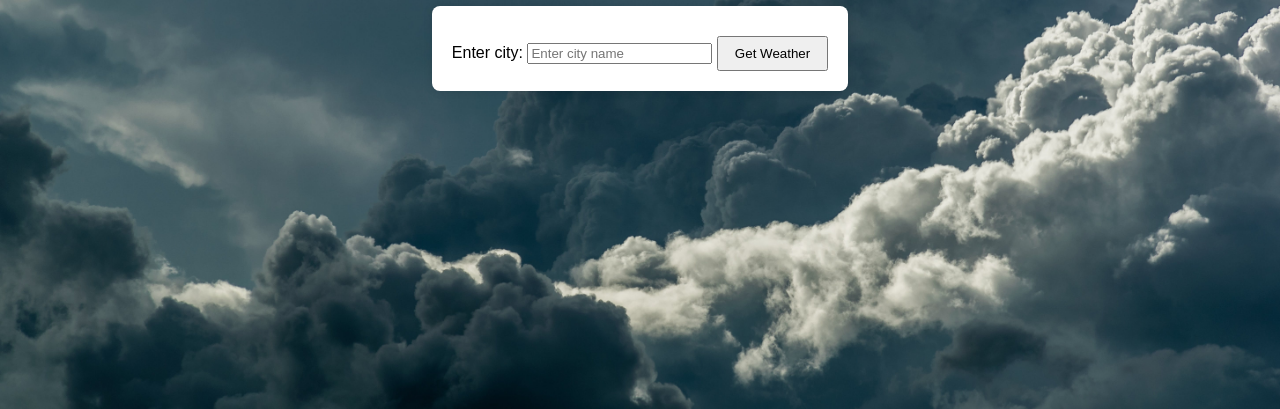
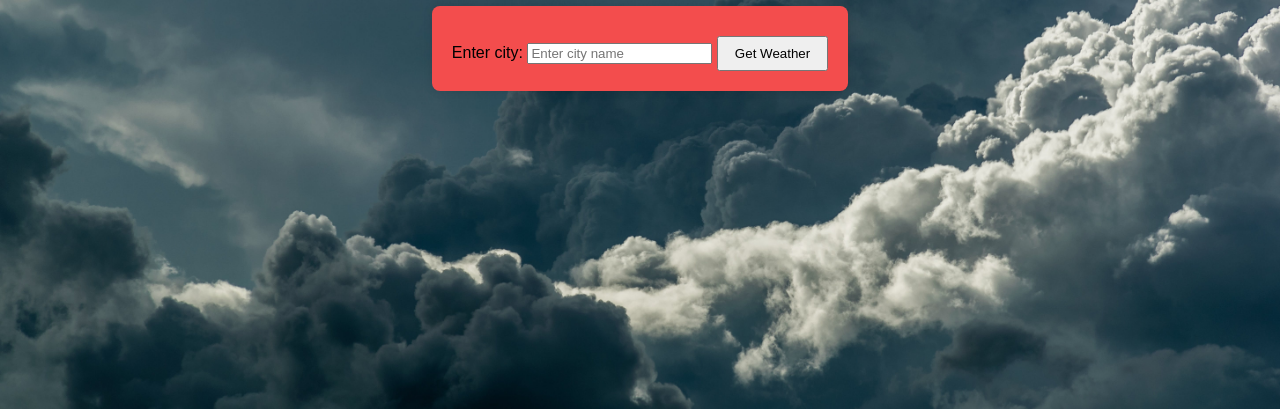
Before and after one commit to amriteshamr/JavaScript, a plain HTML site: page Weather App/index.html in a window 1280 px wide. Shown: the part 391-800 px from the top of the page. Drawn offline with Linux system fonts and the light colour scheme.

Commit message:
filler_commit

```diff
--- a/Weather App/styles.css
+++ b/Weather App/styles.css
@@ -15,7 +15,7 @@ body {
   }
 
   #weather-container {
-    background-color: #fff;
+    background-color: #f34d4d;
     padding: 20px;
     border-radius: 8px;
     box-shadow: 0 0 10px rgba(0, 0, 0, 0.1);
```
